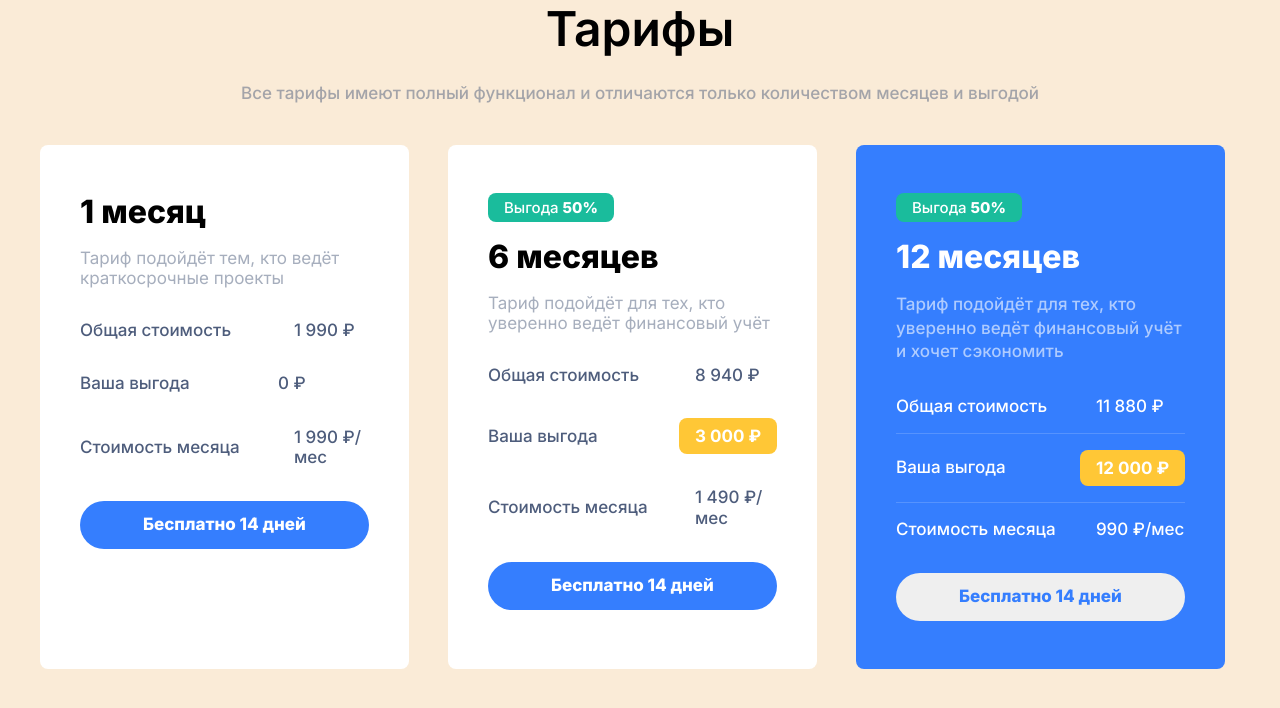
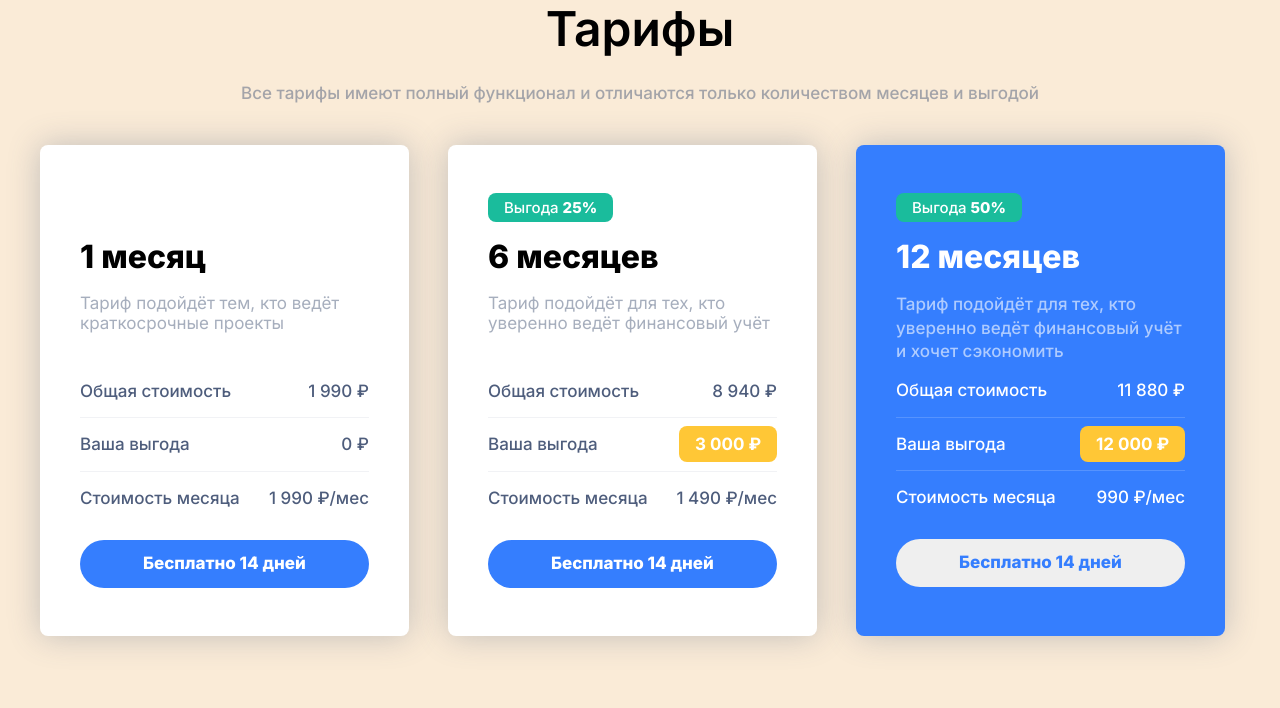
Before and after one commit to nicktyranov/HTML-CSS-COURSE-2, a plain HTML site: page 3-Finio/index.html in a window 1280 px wide. Drawn offline with Linux system fonts and the light colour scheme.

Commit message:
10/23/23 правки по тарифам

```diff
--- a/3-Finio/index.html
+++ b/3-Finio/index.html
@@ -20,20 +20,27 @@
     </p>
     <div class="price__wrapper">
       <div class="price price-1">
-        <div class="price-discount-value hidden-element">
-          Выгода <span>50%</span>
+        <div class="price-discount-value price-discount-value-item-1">
+          Выгода <span>25%</span>
         </div>
-        <p class="price-duration-black">1 месяц</p>
-        <p class="price-for-who-items-1-2">
+        <div class="price-duration-black price-duration-black-item-1">
+          1 месяц
+        </div>
+        <div class="price-for-who-items-1-2">
           Тариф подойдёт тем, кто ведёт краткосрочные проекты
-        </p>
-        <div class="price-bullet-wrapper">
+        </div>
+
+        <div class="price-bullet-wrapper-black">
           <div class="price-bullet-black">Общая стоимость</div>
           <div class="price-bullet-black price-bullet-right">1 990 ₽</div>
-          <div class="price-bullet-hr"></div>
+        </div>
+
+        <div class="price-bullet-wrapper-black">
           <div class="price-bullet-black">Ваша выгода</div>
-          <div class="price-bullet-black">0 ₽</div>
-          <div class="price-bullet-hr"></div>
+          <div class="price-bullet-black price-bullet-right">0 ₽</div>
+        </div>
+
+        <div class="price-bullet-wrapper-last">
           <div class="price-bullet-black">Стоимость месяца</div>
           <div class="price-bullet-black price-bullet-right">1 990 ₽/мес</div>
         </div>
@@ -41,18 +48,22 @@
       </div>
 
       <div class="price price-2">
-        <div class="price-discount-value">Выгода <span>50%</span></div>
-        <p class="price-duration-black">6 месяцев</p>
-        <p class="price-for-who-items-1-2">
+        <div class="price-discount-value">Выгода <span>25%</span></div>
+        <div class="price-duration-black">6 месяцев</div>
+        <div class="price-for-who-items-1-2">
           Тариф подойдёт для тех, кто уверенно ведёт финансовый учёт
-        </p>
-        <div class="price-bullet-wrapper">
+        </div>
+        <div class="price-bullet-wrapper-black">
           <div class="price-bullet-black">Общая стоимость</div>
           <div class="price-bullet-black price-bullet-right">8 940 ₽</div>
-          <div class="price-bullet-hr"></div>
+        </div>
+
+        <div class="price-bullet-wrapper-black">
           <div class="price-bullet-black">Ваша выгода</div>
           <div class="price-bullet span"><span>3 000 ₽</span></div>
-          <div class="price-bullet-hr"></div>
+        </div>
+
+        <div class="price-bullet-wrapper-last">
           <div class="price-bullet-black">Стоимость месяца</div>
           <div class="price-bullet-black price-bullet-right">1 490 ₽/мес</div>
         </div>
@@ -61,11 +72,33 @@
 
       <div class="price price-3">
         <div class="price-discount-value">Выгода <span>50%</span></div>
-        <p class="price-duration">12 месяцев</p>
-        <p class="price-for-who">
+        <div class="price-duration">12 месяцев</div>
+        <div class="price-for-who">
           Тариф подойдёт для тех, кто уверенно ведёт финансовый учёт и хочет
           сэкономить
-        </p>
+        </div>
+
+        <div class="price-bullet-wrapper">
+          <div class="price-bullet">Общая стоимость</div>
+
+          <div class="price-bullet price-bullet-right">11 880 ₽</div>
+        </div>
+
+        <div class="price-bullet-wrapper">
+          <div class="price-bullet">Ваша выгода</div>
+          <div class="price-bullet price-bullet-light">
+            <span>12 000 ₽</span>
+          </div>
+        </div>
+
+        <div class="price-bullet-wrapper-last">
+          <div class="price-bullet">Стоимость месяца</div>
+          <div class="price-bullet price-bullet-right">990 ₽/мес</div>
+        </div>
+        <button class="price-button">Бесплатно 14 дней</button>
+      </div>
+
+      <!--
         <div class="price-bullet-wrapper">
           <div class="price-bullet">Общая стоимость</div>
           <div class="price-bullet price-bullet-right">11 880 ₽</div>
@@ -77,7 +110,9 @@
           <div class="price-bullet price-bullet-right">990 ₽/мес</div>
         </div>
         <button class="price-button">Бесплатно 14 дней</button>
-      </div>
+      </div> -->
+
+      <!-- <div class="price__wrapper"></div> -->
     </div>
   </body>
 </html>
--- a/3-Finio/styles/style.css
+++ b/3-Finio/styles/style.css
@@ -51,7 +51,6 @@ body {
 .price__wrapper {
   width: 100%;
   display: grid;
-  /* grid-auto-flow: column; */
   grid-template-columns: 1fr 1fr 1fr;
   /* grid-template-columns: 369px 369px 369px; */
   /* grid-template-columns: repeat(auto-fill, minmax(250px, 1fr)); */
@@ -63,13 +62,19 @@ body {
 .price {
   border-radius: var(--border-8);
   max-width: 369px;
+  /* max-height: 507px; */
   background-color: var(--color-br-white);
   color: var(--color-text-prices);
   padding: 48px 40px;
+  box-shadow: 0px 0px 32px rgba(78, 93, 124, 0.32);
 }
 
 .price-3 {
   background-color: var(--color-bg-blue);
+}
+
+.price-discount-value-item-1 {
+  visibility: hidden;
 }
 
 .price-discount-value {
@@ -93,6 +98,10 @@ body {
   display: none;
 }
 
+.price-duration-black-item-1 {
+  /* margin-top: 93px; */
+}
+
 .price-duration-black {
   color: var(--color-h2);
   font-size: 32px;
@@ -100,6 +109,8 @@ body {
   font-weight: 800;
   line-height: 120%;
   margin-bottom: 16px;
+  display: flex;
+  align-items: center;
 }
 
 .price-duration {
@@ -117,21 +128,34 @@ body {
   font-style: normal;
   font-weight: 500;
   line-height: 140%;
-  margin-bottom: 32px;
+  max-height: 72px;
 }
 
 .price-for-who-items-1-2 {
   color: rgba(78, 93, 124, 0.5);
   font-size: 17px;
   margin-bottom: 32px;
+  max-height: 72px;
 }
 
 .price-bullet-wrapper {
-  display: grid;
-  gap: 16px;
-  grid-template-columns: 2fr 1fr;
-  margin-bottom: 34px;
-  align-items: center;
+  display: flex;
+  justify-content: space-between;
+  padding: 16px 0;
+  border-bottom: 1px solid rgba(255, 255, 255, 0.16);
+}
+
+.price-bullet-wrapper-black {
+  display: flex;
+  justify-content: space-between;
+  padding: 16px 0;
+  border-bottom: 1px solid rgba(78, 93, 124, 0.08);
+}
+
+.price-bullet-wrapper-last {
+  display: flex;
+  justify-content: space-between;
+  padding: 16px 0 32px;
 }
 
 .price-bullet {
@@ -141,6 +165,7 @@ body {
   font-weight: 500;
   line-height: 120%;
   text-align: left;
+  max-width: 168px;
 }
 
 .price-bullet-black {
@@ -153,7 +178,6 @@ body {
 }
 
 .price-bullet span {
-  display: block;
   font-weight: 700;
   padding: 8px 16px;
   background-color: var(--color-br-orange);
@@ -164,19 +188,12 @@ body {
 }
 
 .price-bullet-right {
-  padding-left: 16px;
-}
-
-.price-bullet-hr {
-  height: 1px;
-  width: 100%;
-  background-color: rgba(255, 255, 255, 0.16);
-  grid-column: span 2;
+  display: flex;
+  justify-content: center;
 }
 
 .price-button {
   color: var(--color-bg-blue);
-
   font-family: Inter;
   font-size: 17px;
   font-style: normal;
```
